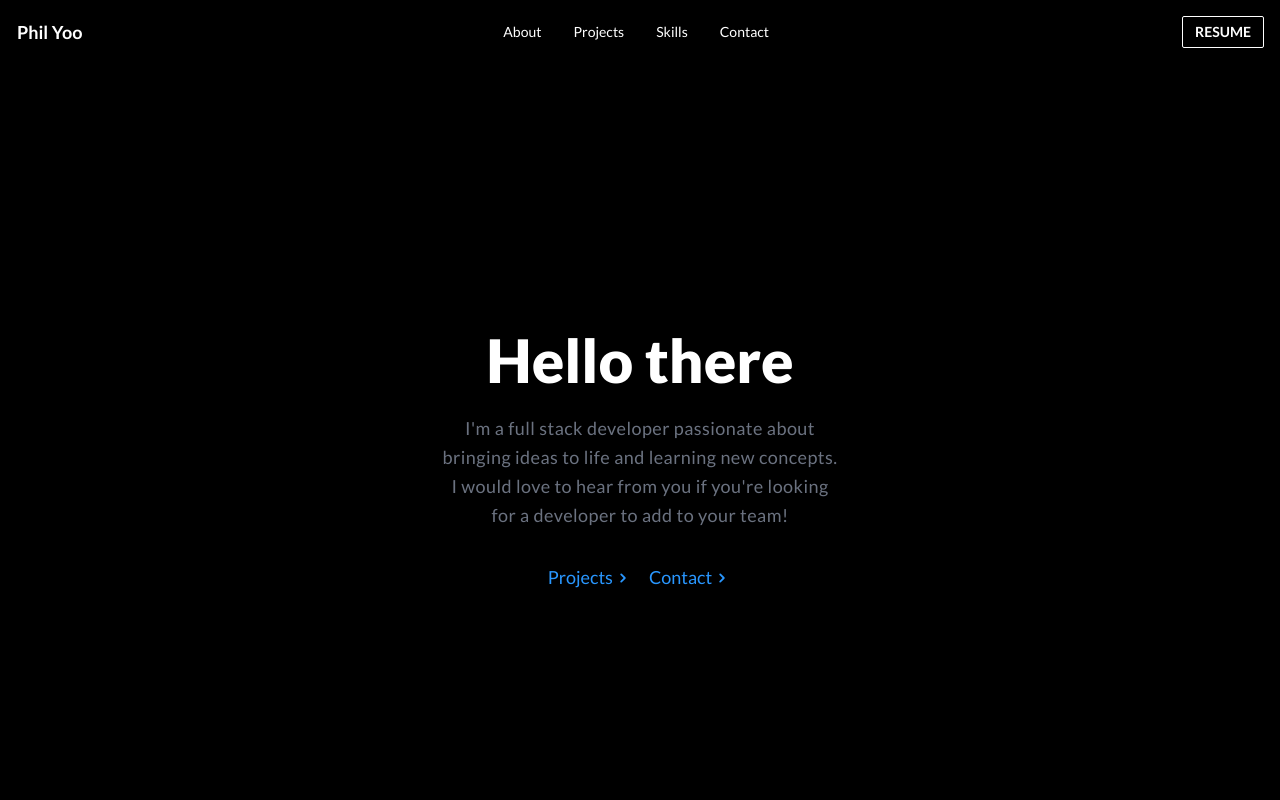
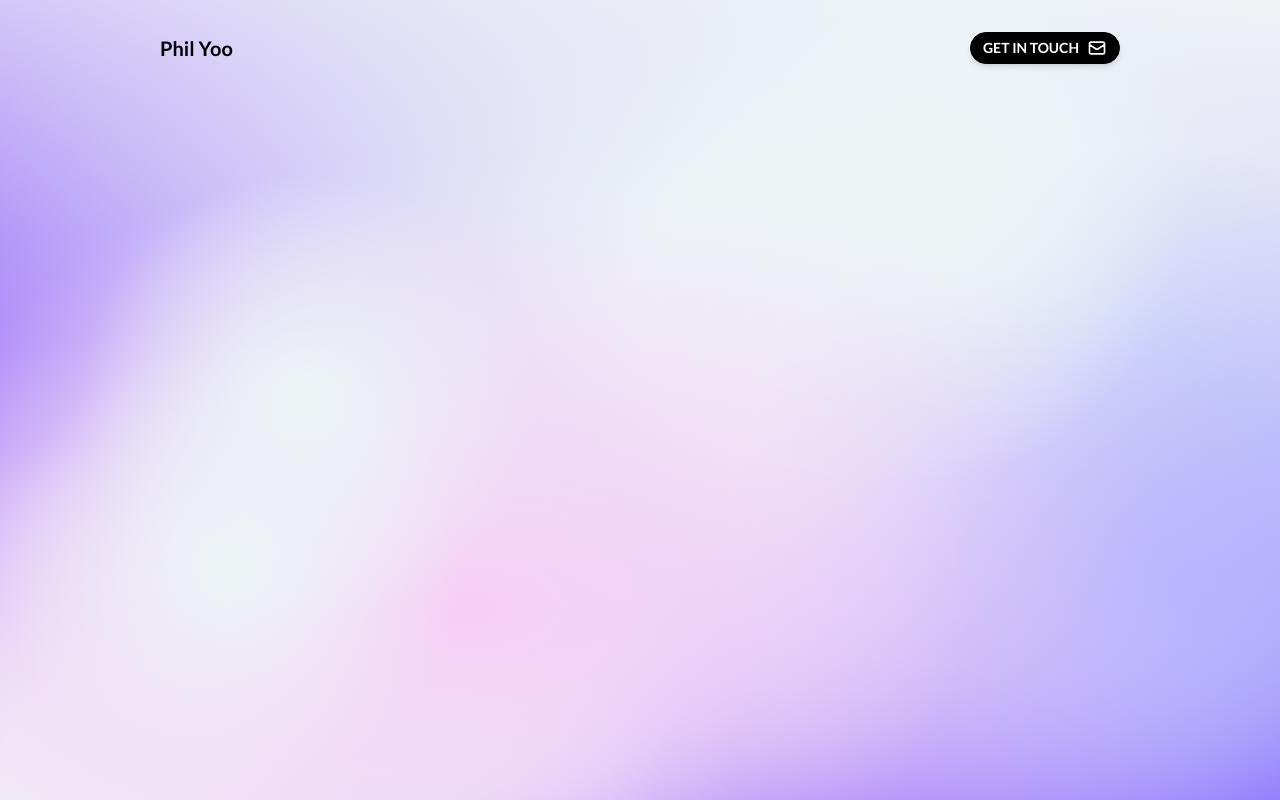
Before and after one commit to josemourinho333/josemourinho333.github.io, a React (Create React App) app: page / in a window 1280 px wide. Shown: the top 800 px of the page. Built offline with nearby package versions, Linux system fonts and the light colour scheme.

Commit message:
Update new home and update new nav bar

```diff
--- a/src/App.js
+++ b/src/App.js
@@ -1,52 +1,18 @@
 import "./index.css";
-import Nav from "./components/Nav/index.jsx";
-import Footer from "./components/Footer.jsx";
 import { Routes, Route } from 'react-router-dom';
-import Hero from "./components/Hero.jsx";
-import Latest from "./components/Latest";
-import HomeIntro from "./components/HomeIntro";
-import HomeProjectList from "./components/HomeProjectList";
-import HomeBackground from "./components/HomeBackground";
 import { ProjectProvider } from "./ProjectContext";
-import HomeSkillsCarousel from "./components/HomeSkillsCarousel";
-import About from "./components/About";
-import Projects from "./components/Projects";
-import Contact from "./components/Contact";
-import SkillsList from "./components/SkillsList";
+import NewHome from "./components/NewHome";
 
 function App() {
   return (
     <ProjectProvider>
-      <>
-        <Nav />
-        <div className="App" id="app">
-          <Routes>
-            <Route path="/" element={
-              <>
-                <Hero />
-                <Latest />
-                <HomeIntro />
-                <HomeProjectList />
-                <HomeBackground />
-                <HomeSkillsCarousel />
-              </>
-            }/>
-            <Route path="/about" element={
-              <About/>
-            }/>
-            <Route path="/projects" element={
-              <Projects/>
-            }/>
-            <Route path="/skills" element={
-              <SkillsList />
-            }/>
-            <Route path="/contact" element={
-              <Contact />
-            }/>
-          </Routes>
-        </div>
-        <Footer />
-      </>
+      <div className="App" id="app">
+        <Routes>
+          <Route path="/" element={
+            <NewHome />
+          } />
+        </Routes>
+      </div>
     </ProjectProvider>
   );
 }
--- a/src/components/Nav/index.jsx
+++ b/src/components/Nav/index.jsx
@@ -1,38 +1,17 @@
 import React from 'react';
 import { Link } from 'react-router-dom';
+import { HiOutlineMail } from 'react-icons/hi';
 
 const Nav = () => {
 
   return (
-    <div className="navbar bg-neutral/80 backdrop-blur-lg text-neutral-content p-0 sticky top-0 z-50">
-      <div className="navbar-start">
-        <div className="dropdown">
-          <label tabIndex={0} className="btn btn-ghost lg:hidden">
-            <svg xmlns="http://www.w3.org/2000/svg" className="h-5 w-5" fill="none" viewBox="0 0 24 24" stroke="currentColor"><path strokeLinecap="round" strokeLinejoin="round" strokeWidth="2" d="M4 6h16M4 12h8m-8 6h16" /></svg>
-          </label>
-          <ul tabIndex={0} className="menu menu-compact dropdown-content mt-1 py-2 px-7 shadow bg-neutral text-neutral-content w-screen h-[60vh] inset-x-0">
-            <li className="border-b my-2"><Link to="/about" className="text-lg">About</Link></li>
-            <li className="border-b my-2"><Link to="/projects" className="text-lg">Projects</Link></li>
-            <li className="border-b my-2"><Link to="/skills" className="text-lg">Skills</Link></li>
-            <li className="border-b my-2"><Link to="/contact" className="text-lg">Contact</Link></li>
-          </ul>
-        </div>
-        <a href="/" className="btn btn-ghost normal-case text-lg hidden lg:flex">Phil Yoo</a>
+    <div className="navbar text-neutral py-4 md:py-6 lg:py-6 xl:py-6 xxl:py-6 px-6 md:px-40 lg:px-40 xl:px-40 xxl:px-40">
+      <div className="flex-1">
+        <Link to="/" className="btn btn-ghost normal-case text-xl p-0  border-0">Phil Yoo</Link>
       </div>
-      <div className="navbar-center flex lg:hidden">
-        <a href="/" className="btn btn-ghost normal-case text-lg">Phil Yoo</a>
-      </div>
-
-      <div className="navbar-center hidden lg:flex">
-        <ul className="menu menu-horizontal p-0 text-sm">
-          <li><Link to="/about">About</Link></li>
-          <li><Link to="/projects">Projects</Link></li>
-          <li><Link to="/skills">Skills</Link></li>
-          <li><Link to="/contact">Contact</Link></li>
-        </ul>
-      </div>
-      <div className="navbar-end p-[1rem]">
-        <a href="https://www.canva.com/design/DAFUq-O-Lxo/UzgynRCCTycCK7sVBvB87g/view?utm_content=DAFUq-O-Lxo&utm_campaign=designshare&utm_medium=link2&utm_source=sharebutton" target="_blank" rel="noreferrer" className="btn btn-xs border-neutral-content md:btn-sm">Resume</a>
+      <div className="flex-none gap-2">
+        <a href="mailto: yoo.phil92@gmail.com" target="_blank" rel="noreferrer" className="btn btn-xs rounded-full md:btn-sm flex items-center gap-2 shadow-md">Get in touch <HiOutlineMail className="w-5 h-5" />
+        </a>
       </div>
     </div>
   )
--- /dev/null
+++ b/src/components/NewHome.jsx
@@ -0,0 +1,19 @@
+import React from 'react';
+import Nav from '../components/Nav';
+
+const NewHome = () => {
+  return (
+    <div
+      className="min-h-screen text-black"
+      style={{
+        "backgroundSize": "100% 100%",
+        "backgroundPosition": "0px 0px,0px 0px,0px 0px,0px 0px,0px 0px,0px 0px,0px 0px,0px 0px,0px 0px,0px 0px,0px 0px",
+        "backgroundImage": "radial-gradient(18% 28% at 24% 50%, #edf4f6 7%, #073AFF00 100%),radial-gradient(18% 28% at 18% 71%, #edf4f6 6%, #073AFF00 100%),radial-gradient(70% 53% at 36% 76%, #f6cef8 0%, #073AFF00 100%),radial-gradient(42% 53% at 15% 94%, #edf4f6 7%, #073AFF00 100%),radial-gradient(42% 53% at 34% 72%, #edf4f6 7%, #073AFF00 100%),radial-gradient(18% 28% at 35% 87%, #edf4f6 7%, #073AFF00 100%),radial-gradient(31% 43% at 7% 98%, #edf4f6 24%, #073AFF00 100%),radial-gradient(21% 37% at 72% 23%, #edf4f6 24%, #073AFF00 100%),radial-gradient(35% 56% at 91% 74%, #AAB0FFFF 0%, #073AFF00 100%),radial-gradient(74% 86% at 67% 38%, #edf4f6 24%, #073AFF00 100%),linear-gradient(188deg, #f0f2f7 1%, #4C00FCFF 100%)"
+      }}
+    >
+      <Nav />
+    </div>
+  )
+}
+
+export default NewHome;
```
